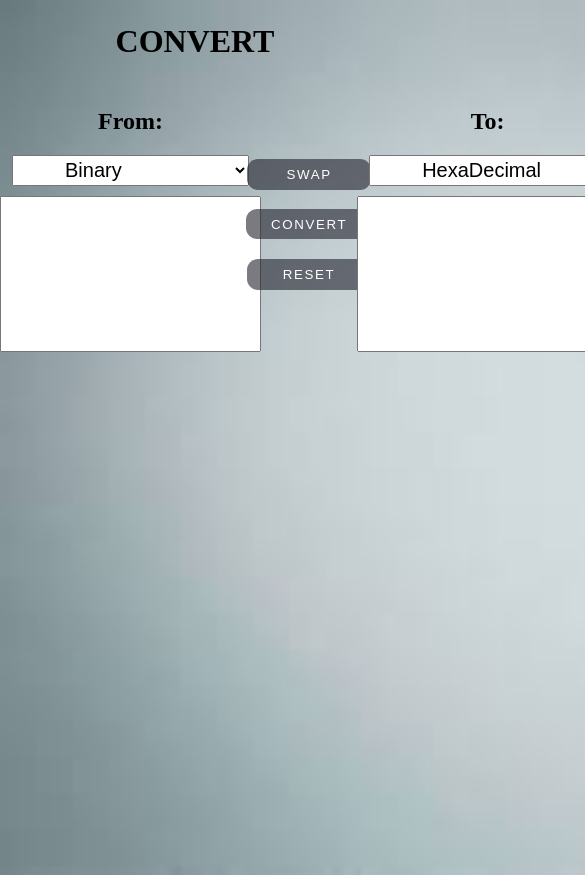
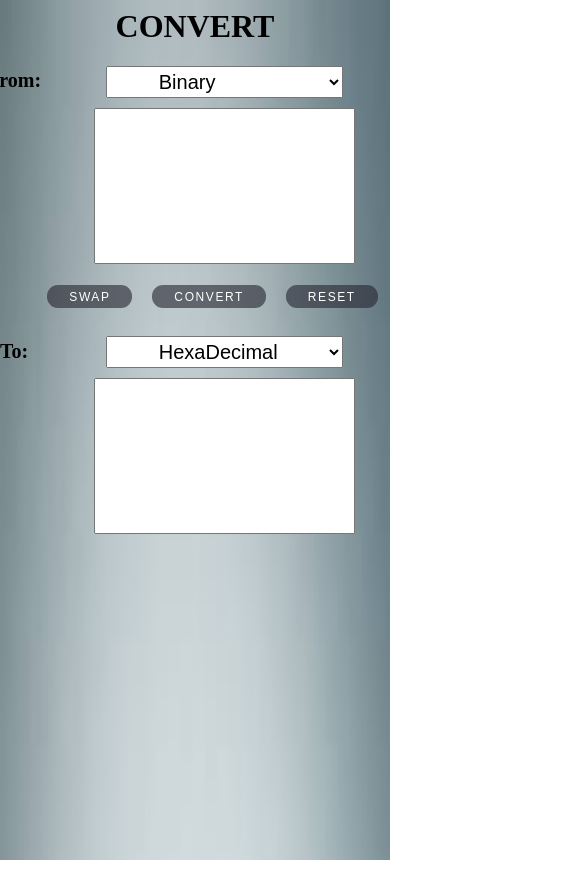
Before and after one commit to pathak-arpita/Assignment---Converter-Project, a plain HTML site: page index.html in a window 390 px wide. Shown: the top 875 px of the page, 585 px wide, since content can reach past the window. Drawn offline with Linux system fonts and the light colour scheme.

Commit message:
initial commit

```diff
--- a/style.css
+++ b/style.css
@@ -5,7 +5,7 @@ body {
     height: 100vh;
     width: 100%;
     margin: 2% auto;
-    overflow: hidden;
+    /* overflow: hidden; */
 }
 
 h1 {
@@ -72,7 +72,7 @@ textarea {
     margin-top: 15%;
 }
 
-#reset{
+#reset {
     padding: 8% 37%;
     margin-bottom: 5%;
     background-color: rgb(38 38 49 / 61%);
@@ -82,117 +82,67 @@ textarea {
     letter-spacing: 0.1rem;
 }
 
+/* ---------------------------------------------------------------------------------------- */
 
-
-/* @media(max-width:670px) {
+@media only screen and (max-width:720px) {
     body {
         background-size: 100% 300%;
-        overflow: hidden;
+        /* overflow: hidden; */
+    }
+
+    h1 {
+        padding-top: 0%;
+        padding-bottom: 8%;
+        margin-top: 0%;
+    }
+
+    h2{
+        font-size: 20px;
+    }
+    .con-container {
+        display: flex;
+        flex-direction: column;
     }
 
     .left-container {
-        margin-left: 2%;
-        margin-top: -40%;
-        margin-bottom: 20%;
+        margin-left: 15%;
+        margin-top: -13%;
     }
 
     .left-container h2 {
-        margin-left: -192%;
-        margin-bottom: -93%;
-    }
+        margin-right: 161%;
+        margin-bottom: -10%;
 
-    .right-container {
-        margin-top: 60%;
-        margin-left: -175%
-    }
-
-    .right-container h2 {
-        margin-left: -192%;
-        margin-bottom: -53%;
-    }
-
-    #base-1 {
-        margin-left: -204%;
-        padding: 1%;
-        margin-top: 99%;
-    }
-
-    #base-2 {
-
-        padding: 1%;
     }
 
     .buttons {
-        margin-left: -1520%;
         display: flex;
         flex-direction: row;
-        margin-top: 5%;
-    }
-
-    #swap {
-        padding: 5% 20%;
-        font-size: 10px;
-        margin-left: -930%;
-
-    }
-
-    #convert {
-        padding: 5% 20%;
-        font-size: 10px;
+        margin-top: 2%;
+        margin-bottom: -106%;
+        margin-left: 9%;
     }
 }
 
- @media(max-width:550px) {
-    body {
-        background-size: 100% 300%;
-        overflow: hidden;
-        margin-top: 10%;
-    }
+#swap,
+#convert,
+#reset {
+    padding: 2% 10%;
+    font-size: 12px;
+}
 
-    .left-container {
-        margin-left: 16%;
-        margin-top: 5%;
-        margin-bottom: 20%;
-        margin-bottom: 60%;
-    }
-
-    .left-container h2 {
-        margin-left: -152%;
-        margin-bottom: -93%;
-        font-size: 20px;
-    }
-
-    .right-container {
-        margin-top: 60%;
-        margin-left: -205%
-    }
-
-    .right-container h2 {
-        margin-left: -152%;
-        margin-bottom: -53%;
-        font-size: 20px;
-    }
-
-    #base-1 {
-        margin-left: -204%;
-        padding: 1%;
-        margin-top: 99%;
-    }
-
-    #base-2 {
-
-        padding: 1%;
-    }
-
-    .buttons {
-        margin-left: -1520%;
-        display: flex;
-        flex-direction: row;
-        margin-top: -13%;
-        margin-left: 60%;
-    }
+#convert {
+    margin-top: 4%;
+}
 
 
-}  */
+.right-container {
+    margin-top: 107%;
+    margin-left: 15%;
 
-/* max -640 & min -500 */
+}
+
+.right-container h2 {
+    margin-right: 161%;
+    margin-bottom: -10%;
+}
```
